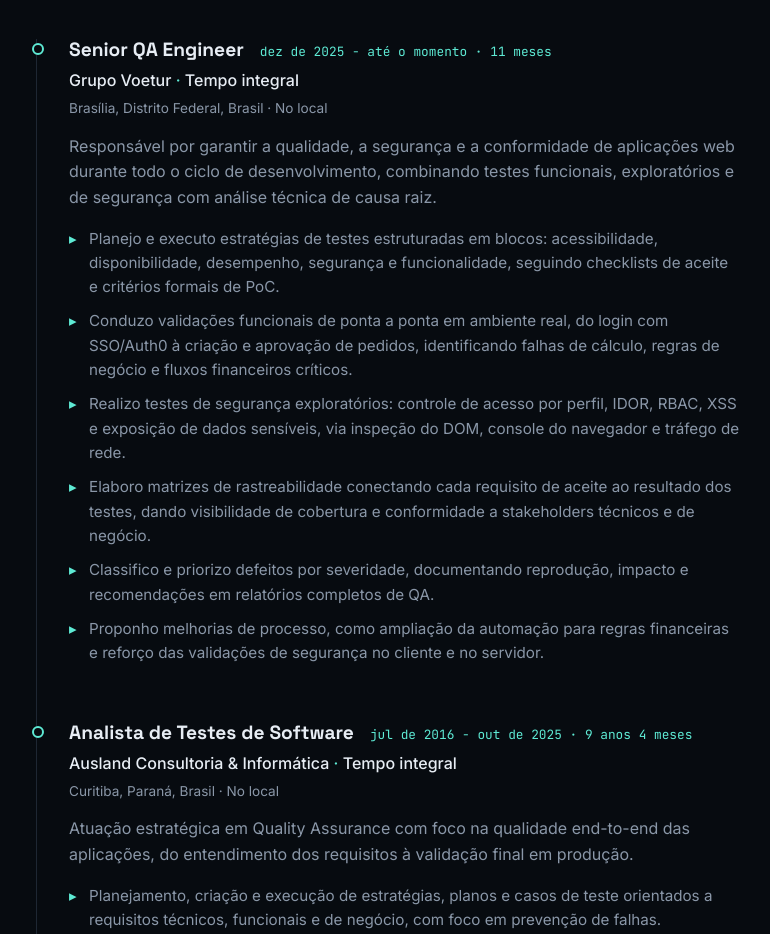
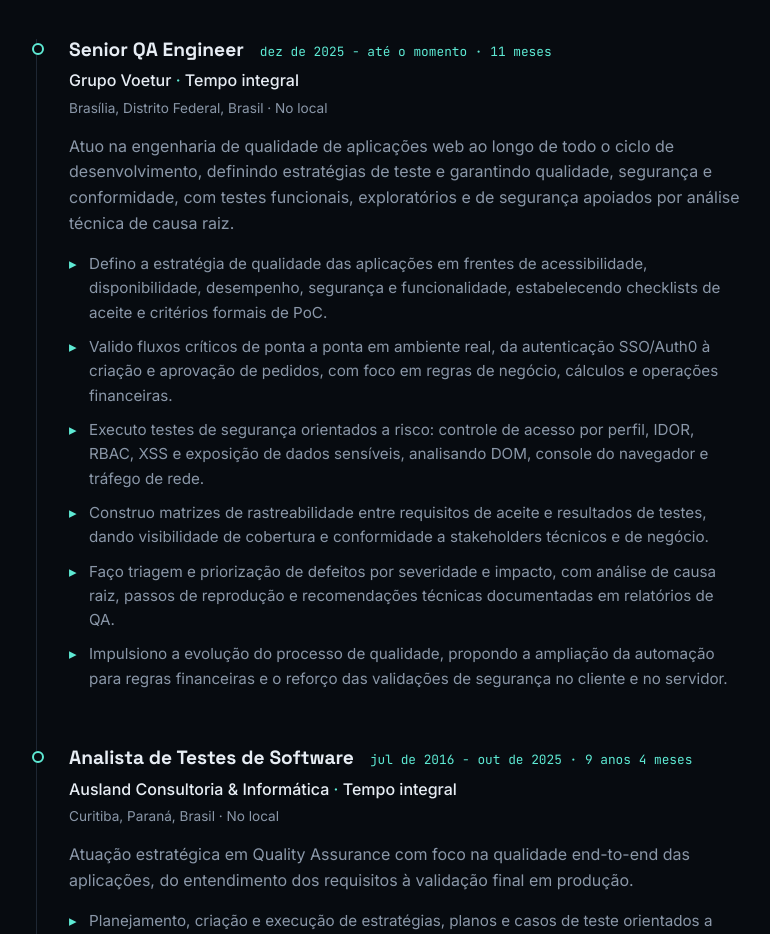
Before and after one commit to rochamoraes/rochamoraes.github.io, a React (Vite) app: page / in a window 1280 px wide. Shown: the part 2340-3274 px from the top of the page, without its empty margins (88-858 px from the left). Built offline with nearby package versions, Linux system fonts and the light colour scheme.

Commit message:
content: rewrite current role description for Senior QA Engineer
Co-Authored-By: Claude Opus 5.5 <noreply@anthropic.com>

```diff
--- a/src/data/experience.js
+++ b/src/data/experience.js
@@ -7,14 +7,14 @@ export const experience = [
     current: true,
     location: 'Brasília, Distrito Federal, Brasil · No local',
     summary:
-      'Responsável por garantir a qualidade, a segurança e a conformidade de aplicações web durante todo o ciclo de desenvolvimento, combinando testes funcionais, exploratórios e de segurança com análise técnica de causa raiz.',
+      'Atuo na engenharia de qualidade de aplicações web ao longo de todo o ciclo de desenvolvimento, definindo estratégias de teste e garantindo qualidade, segurança e conformidade, com testes funcionais, exploratórios e de segurança apoiados por análise técnica de causa raiz.',
     highlights: [
-      'Planejo e executo estratégias de testes estruturadas em blocos: acessibilidade, disponibilidade, desempenho, segurança e funcionalidade, seguindo checklists de aceite e critérios formais de PoC.',
-      'Conduzo validações funcionais de ponta a ponta em ambiente real, do login com SSO/Auth0 à criação e aprovação de pedidos, identificando falhas de cálculo, regras de negócio e fluxos financeiros críticos.',
-      'Realizo testes de segurança exploratórios: controle de acesso por perfil, IDOR, RBAC, XSS e exposição de dados sensíveis, via inspeção do DOM, console do navegador e tráfego de rede.',
-      'Elaboro matrizes de rastreabilidade conectando cada requisito de aceite ao resultado dos testes, dando visibilidade de cobertura e conformidade a stakeholders técnicos e de negócio.',
-      'Classifico e priorizo defeitos por severidade, documentando reprodução, impacto e recomendações em relatórios completos de QA.',
-      'Proponho melhorias de processo, como ampliação da automação para regras financeiras e reforço das validações de segurança no cliente e no servidor.',
+      'Defino a estratégia de qualidade das aplicações em frentes de acessibilidade, disponibilidade, desempenho, segurança e funcionalidade, estabelecendo checklists de aceite e critérios formais de PoC.',
+      'Valido fluxos críticos de ponta a ponta em ambiente real, da autenticação SSO/Auth0 à criação e aprovação de pedidos, com foco em regras de negócio, cálculos e operações financeiras.',
+      'Executo testes de segurança orientados a risco: controle de acesso por perfil, IDOR, RBAC, XSS e exposição de dados sensíveis, analisando DOM, console do navegador e tráfego de rede.',
+      'Construo matrizes de rastreabilidade entre requisitos de aceite e resultados de testes, dando visibilidade de cobertura e conformidade a stakeholders técnicos e de negócio.',
+      'Faço triagem e priorização de defeitos por severidade e impacto, com análise de causa raiz, passos de reprodução e recomendações técnicas documentadas em relatórios de QA.',
+      'Impulsiono a evolução do processo de qualidade, propondo a ampliação da automação para regras financeiras e o reforço das validações de segurança no cliente e no servidor.',
     ],
   },
   {
```
